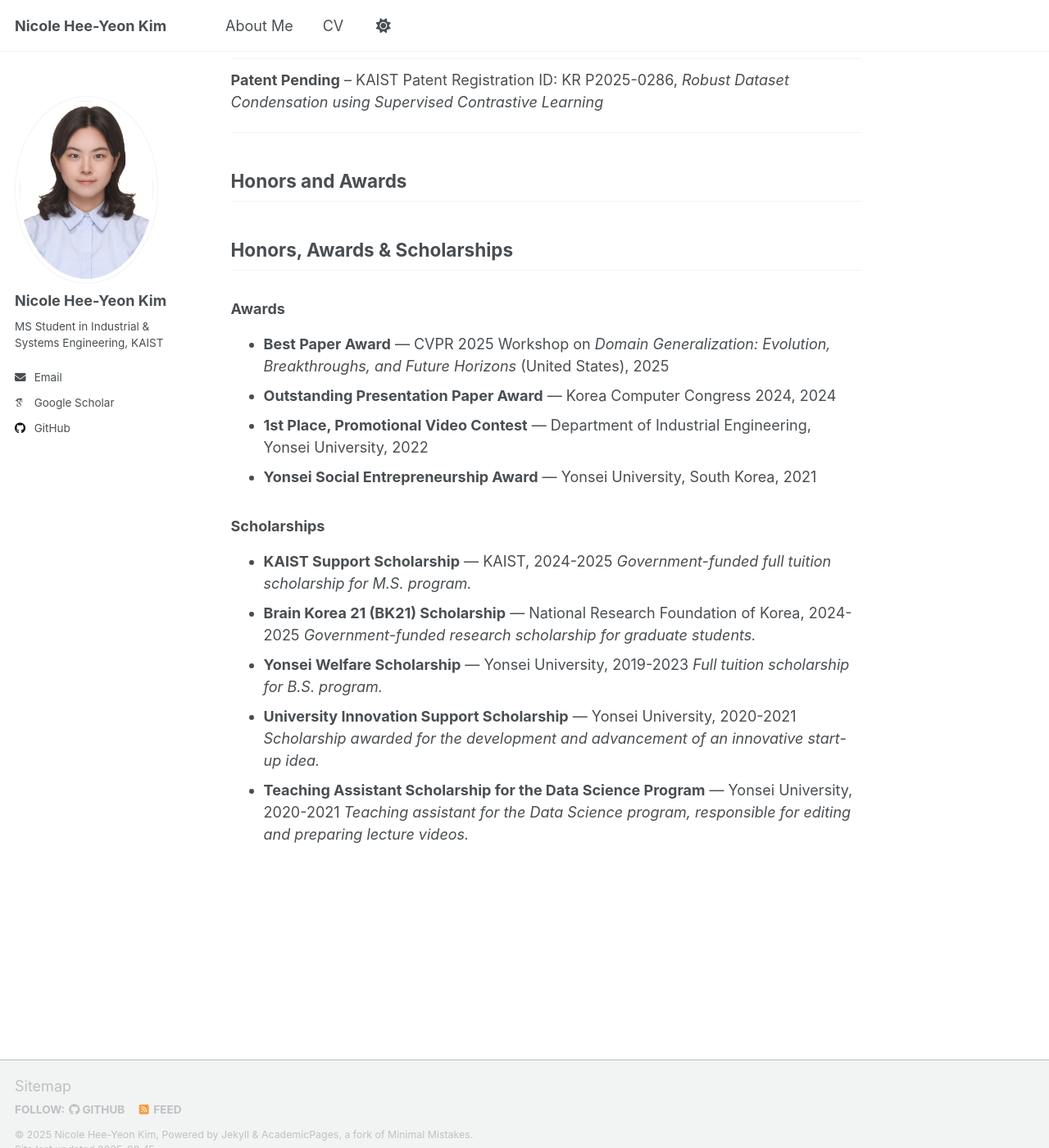
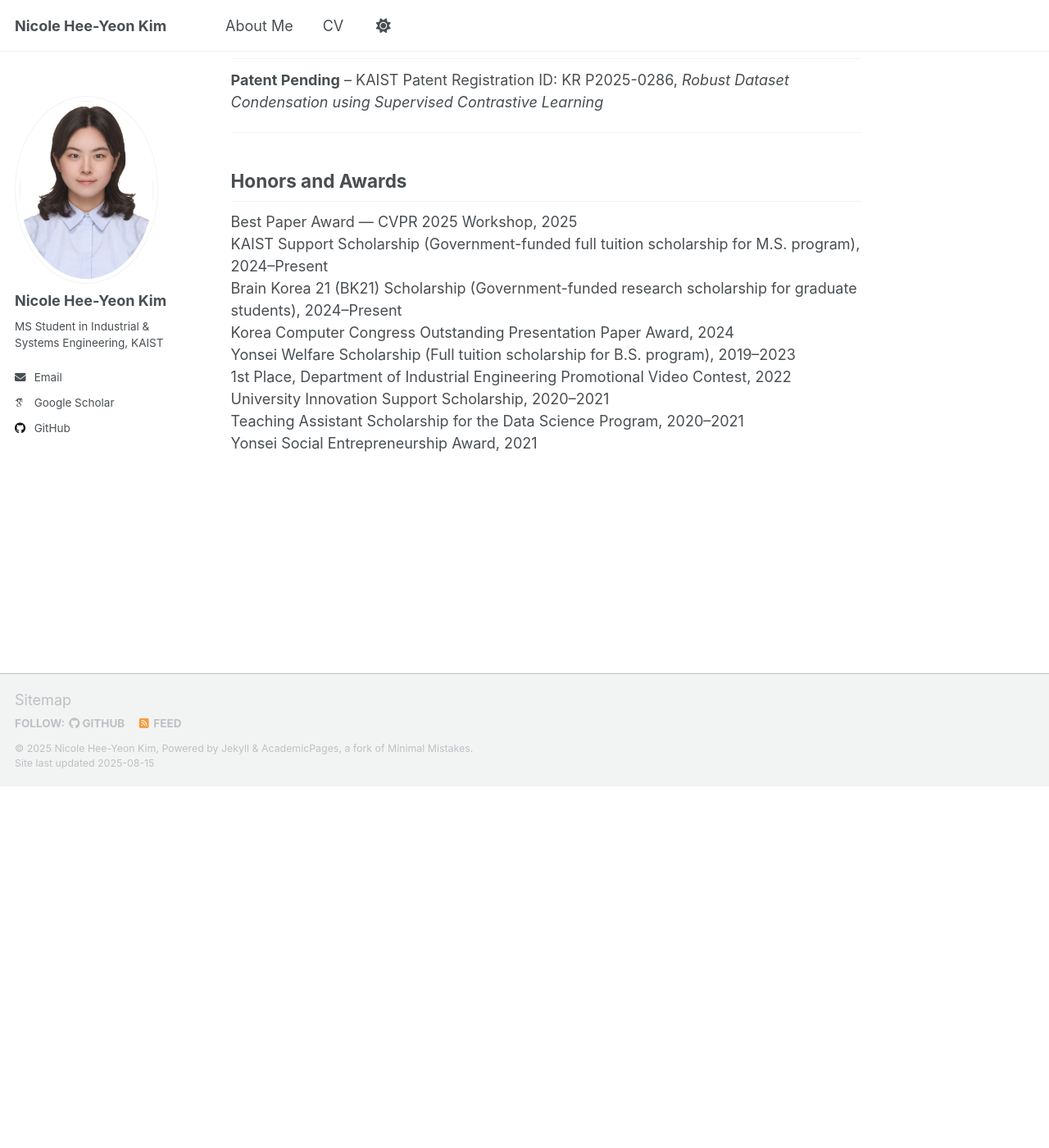
Before and after one commit to Nicole-Hee-Yeon-Kim/Nicole-Hee-Yeon-Kim.github.io, a Jekyll site: the page built from _pages/about.md, in a window 1280 px wide and 1400 px high, scrolled down 1878 px. Shown: the whole window at 82% size. Built offline with Jekyll 4.4.1, drawn with Linux system fonts in a browser that asks for light colours; some web fonts are replaced; a script that is not in the unit is left out; after the commit the page ends 2837 px from its top, so only the background shows below that.

Commit message:
Update about.md

```diff
--- a/_pages/about.md
+++ b/_pages/about.md
@@ -63,22 +63,12 @@ Jihwan Oh, Jeonghwan Choi, **Nicole Hee-Yeon Kim**, Hwanjun Song
 
 ## Honors and Awards
 
-## Honors, Awards & Scholarships
-
-### Awards
-- **Best Paper Award** — CVPR 2025 Workshop on *Domain Generalization: Evolution, Breakthroughs, and Future Horizons* (United States), 2025
-- **Outstanding Presentation Paper Award** — Korea Computer Congress 2024, 2024
-- **1st Place, Promotional Video Contest** — Department of Industrial Engineering, Yonsei University, 2022
-- **Yonsei Social Entrepreneurship Award** — Yonsei University, South Korea, 2021
-
-### Scholarships
-- **KAIST Support Scholarship** — KAIST, 2024-2025
-  *Government-funded full tuition scholarship for M.S. program.*
-- **Brain Korea 21 (BK21) Scholarship** — National Research Foundation of Korea, 2024-2025
-  *Government-funded research scholarship for graduate students.*
-- **Yonsei Welfare Scholarship** — Yonsei University, 2019-2023
-  *Full tuition scholarship for B.S. program.*
-- **University Innovation Support Scholarship** — Yonsei University, 2020-2021
-  *Scholarship awarded for the development and advancement of an innovative start-up idea.*
-- **Teaching Assistant Scholarship for the Data Science Program** — Yonsei University, 2020-2021
-  *Teaching assistant for the Data Science program, responsible for editing and preparing lecture videos.*
+Best Paper Award — CVPR 2025 Workshop, 2025
+KAIST Support Scholarship (Government-funded full tuition scholarship for M.S. program), 2024–Present
+Brain Korea 21 (BK21) Scholarship (Government-funded research scholarship for graduate students), 2024–Present
+Korea Computer Congress Outstanding Presentation Paper Award, 2024
+Yonsei Welfare Scholarship (Full tuition scholarship for B.S. program), 2019–2023
+1st Place, Department of Industrial Engineering Promotional Video Contest, 2022
+University Innovation Support Scholarship, 2020–2021
+Teaching Assistant Scholarship for the Data Science Program, 2020–2021
+Yonsei Social Entrepreneurship Award, 2021
```
